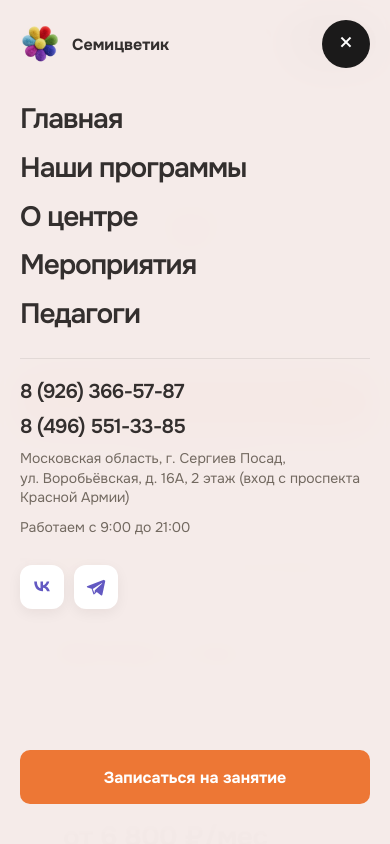
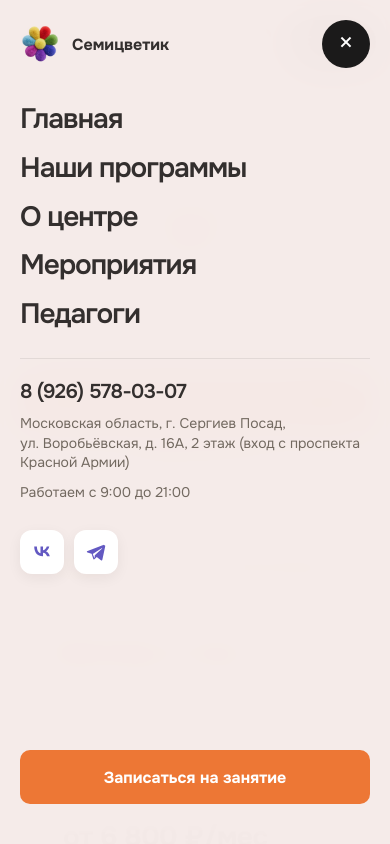
Before and after one commit to JestfulKatana/semicvetic, a Flask app: page /ceny/ in a window 390 px wide, after a click on "Меню". Run offline with Flask 3, Linux system fonts and the light colour scheme; data comes from the database, SQL or seed files in the repository; parts of the project's set-up code (start-up, migrations or seed data) failed here and were passed over.

Commit message:
fix(phones): единый номер 8 (926) 578-03-07 везде (#15)
Хэдер, мобильное меню, футер, contact_panel, SEO-описание —
везде только один актуальный номер. Старые убраны.

Co-Authored-By: Claude Sonnet 4.6 <noreply@anthropic.com>

```diff
--- a/app/templates/base.html
+++ b/app/templates/base.html
@@ -17,7 +17,7 @@
         {% set _title_full = _raw_title ~ ' — детский центр в Сергиевом Посаде | ' ~ _site_name %}
     {% endif %}
     {% set _raw_desc = page_description or site_settings.get('site_description', '') %}
-    {% set _desc_full = _raw_desc if (_raw_desc|length) >= 70 else ((_raw_desc ~ ' ') if _raw_desc else '') ~ 'Бесплатная консультация в детском центре «Семицветик», Сергиев Посад. ' ~ (site_settings.get('phone_2') or '8 (496) 551-33-85') ~ '.' %}
+    {% set _desc_full = _raw_desc if (_raw_desc|length) >= 70 else ((_raw_desc ~ ' ') if _raw_desc else '') ~ 'Бесплатная консультация в детском центре «Семицветик», Сергиев Посад. 8 (926) 578-03-07.' %}
     <title>{{ _title_full }}</title>
     <meta name="description" content="{{ _desc_full }}">
     {% set _og_image_path = page_og_image or url_for('static', filename='img/og-default.jpg') %}
@@ -69,8 +69,8 @@
     <!-- /Yandex.Metrika counter -->
     {% endif %}
 </head>
-{% set phone = site_settings.get('phone_1') or '8 (926) 366-57-87' %}
-{% set phone2 = site_settings.get('phone_2') or '8 (496) 551-33-85' %}
+{% set phone = '8 (926) 578-03-07' %}
+{% set phone2 = '' %}
 {% set address = site_settings.get('address') or 'г. Сергиев Посад' %}
 {% set vk_url = site_settings.get('social_vk') or '#' %}
 {% set tg_url = site_settings.get('social_tg') or '#' %}
@@ -171,7 +171,6 @@
                 </nav>
                 <div class="mobile-menu-contacts">
                     <a class="mobile-menu-phone" href="tel:{{ phone|phone_href }}">{{ phone }}</a>
-                    <a class="mobile-menu-phone" href="tel:{{ phone2|phone_href }}">{{ phone2 }}</a>
                     <p class="mobile-menu-address">{{ address }}</p>
                     <p class="mobile-menu-hours">{{ site_settings.get('hours', 'Работаем с 9:00 до 21:00') }}</p>
                 </div>
@@ -242,7 +241,6 @@
                     <a class="footer-contact-button" href="/kontakty/">Связаться с нами</a>
                     <strong class="footer-column-title footer-column-title-sm">Контакты</strong>
                     <p class="footer-phone">{{ phone }}</p>
-                    <p class="footer-phone">{{ site_settings.get('phone_2') }}</p>
                     <small>{{ site_settings.get('hours', 'Работаем с 9:00 до 21:00') }}</small>
                     <strong class="footer-column-title footer-column-title-sm">Адрес</strong>
                     <p class="footer-address">{{ address }}</p>
--- a/app/templates/components/render_block.html
+++ b/app/templates/components/render_block.html
@@ -1348,10 +1348,9 @@
                             Telegram
                         </a>
                     </p>
-                    <strong>Телефоны</strong>
+                    <strong>Телефон</strong>
                     <p class="contact-phones">
-                        {% if data.settings.get('phone_1') %}<a class="contact-phone-link" href="tel:{{ data.settings.get('phone_1')|phone_href }}">{{ data.settings.get('phone_1') }}</a>{% endif %}
-                        {% if data.settings.get('phone_2') %}<a class="contact-phone-link" href="tel:{{ data.settings.get('phone_2')|phone_href }}">{{ data.settings.get('phone_2') }}</a>{% endif %}
+                        <a class="contact-phone-link" href="tel:+79265780307">8 (926) 578-03-07</a>
                     </p>
                 </div>
             </div>
```
